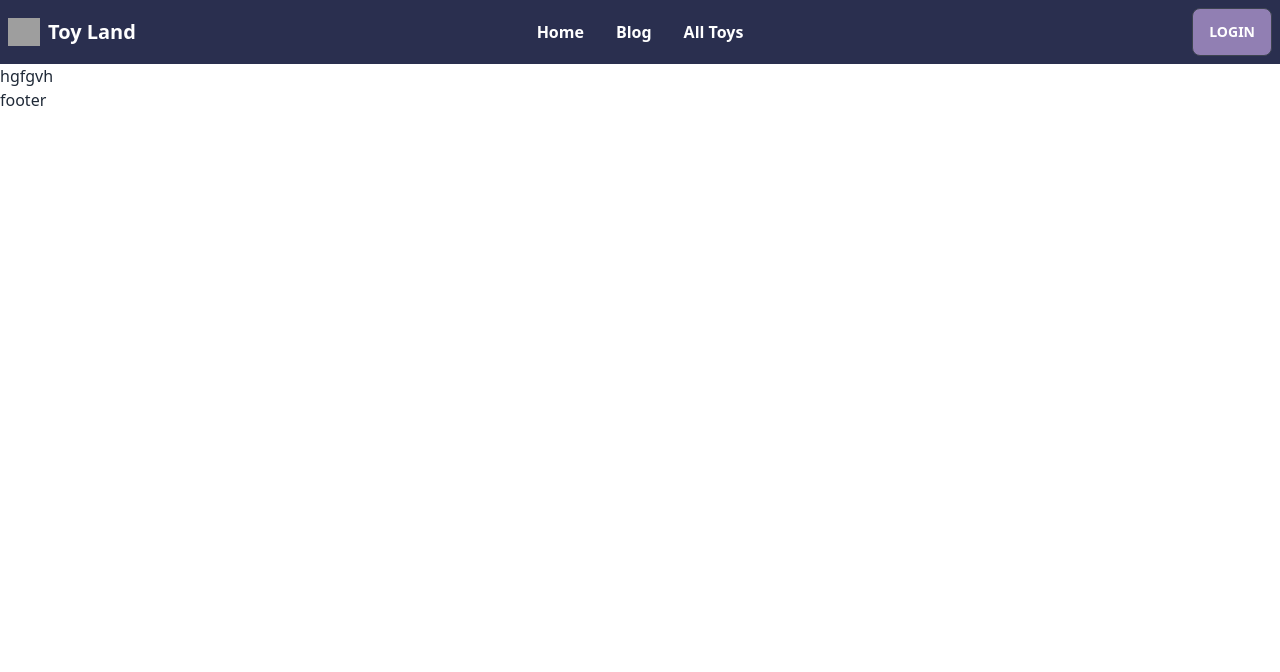
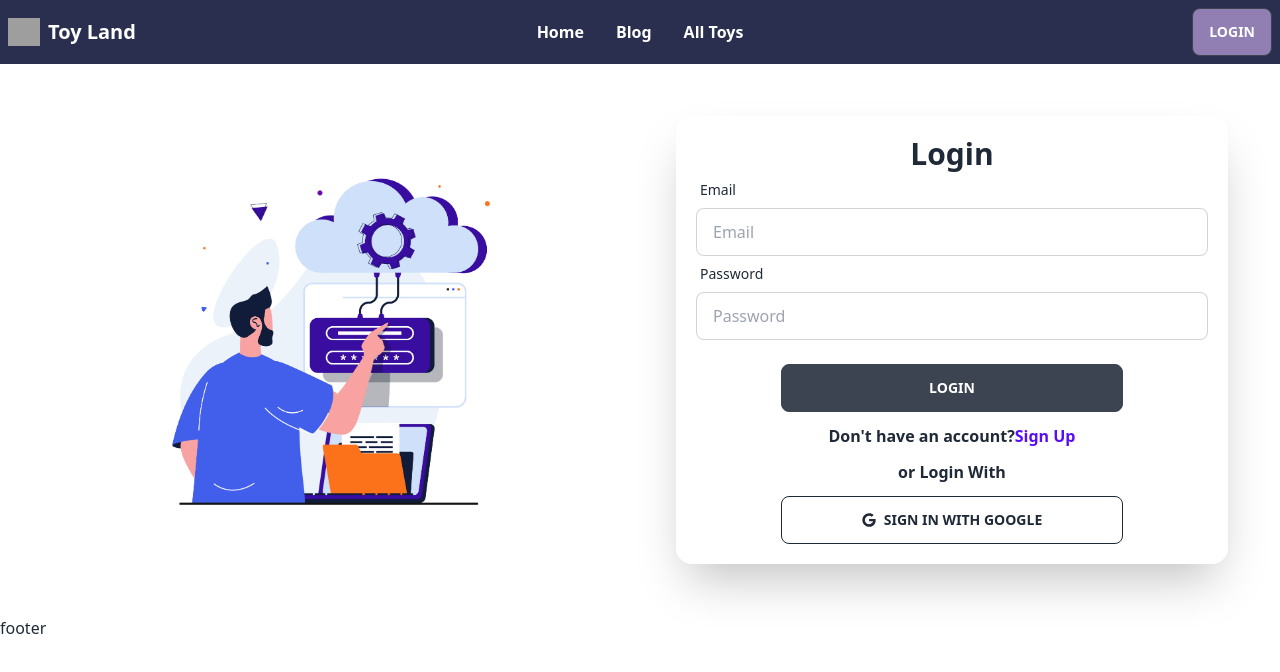
Before and after one commit to itsjahid01/toy-marketplace-client, a React (Vite) app: page /login in a window 1280 px wide. Shown: the top 672 px of the page. Built offline with nearby package versions, Linux system fonts and the light colour scheme; grey boxes are pictures that could not be loaded.

Commit message:
login page done

```diff
--- a/package.json
+++ b/package.json
@@ -15,6 +15,7 @@
     "match-sorter": "^6.3.1",
     "react": "^18.2.0",
     "react-dom": "^18.2.0",
+    "react-icons": "^4.8.0",
     "react-router-dom": "^6.11.2",
     "sort-by": "^1.2.0"
   },
--- a/src/pages/Login.jsx
+++ b/src/pages/Login.jsx
@@ -1,7 +1,61 @@
+import { Link } from "react-router-dom";
+import login from "../assets/login.jpg";
+import { FaGoogle } from "react-icons/fa";
+
 const Login = () => {
   return (
-    <div>
-      <h1>hgfgvh</h1>
+    <div className="container mx-auto">
+      <div className="md:flex justify-center items-center gap-8 p-8 ">
+        <div className="md:w-1/2 p-5">
+          <img src={login} alt="" />
+        </div>
+        <div className=" md:w-1/2 p-5">
+          <div className="card shadow-2xl p-5">
+            <h1 className="text-3xl font-bold text-center">Login</h1>
+            <form className="">
+              <div className="form-control">
+                <label className="label">
+                  <span className="label-text">Email</span>
+                </label>
+                <input
+                  type="email"
+                  placeholder="Email"
+                  name="email"
+                  className="input input-bordered"
+                />
+              </div>
+              <div className="form-control">
+                <label className="label">
+                  <span className="label-text">Password</span>
+                </label>
+                <input
+                  type="password"
+                  placeholder="Password"
+                  name="password"
+                  className="input input-bordered"
+                />
+              </div>
+              {/* <p className="text-red-500">{error}</p> */}
+              <div className="form-control w-4/6 mx-auto mt-6">
+                <button className="btn">Login</button>
+              </div>
+            </form>
+            <p className="mt-3 mb-3 text-center font-semibold">
+              Don't have an account?
+              <Link to="/register" className="link-primary">
+                Sign Up
+              </Link>
+            </p>
+            <p className="text-center font-semibold">or Login With</p>
+            <button className="btn btn-outline w-4/6 mx-auto mt-3">
+              <span className="mr-2">
+                <FaGoogle />
+              </span>
+              Sign in with Google
+            </button>
+          </div>
+        </div>
+      </div>
     </div>
   );
 };
--- a/src/pages/Register.jsx
+++ b/src/pages/Register.jsx
@@ -1,7 +1,78 @@
+import { Link } from "react-router-dom";
+import signUp from "../assets/sign-up.png";
+
 const Register = () => {
   return (
-    <div>
-      <h1>gfhngh</h1>
+    <div className="container mx-auto">
+      <div className="md:flex justify-center items-center gap-8 p-8 ">
+        <div className="md:w-1/2 p-5">
+          <img src={signUp} alt="" />
+        </div>
+        <div className=" md:w-1/2 p-5">
+          <div className="card shadow-2xl p-5">
+            <h1 className="text-3xl font-bold text-center">Sign Up</h1>
+            {/* {<p className="text-red-500">{error}</p>} */}
+            <form className="">
+              <div className="form-control">
+                <label className="label">
+                  <span className="label-text">Name</span>
+                </label>
+                <input
+                  type="text"
+                  placeholder="Name"
+                  name="name"
+                  className="input input-bordered"
+                />
+              </div>
+              <div className="form-control">
+                <label className="label">
+                  <span className="label-text">Email</span>
+                </label>
+                <input
+                  type="email"
+                  placeholder="Email"
+                  name="email"
+                  className="input input-bordered"
+                />
+              </div>
+              <div className="form-control">
+                <label className="label">
+                  <span className="label-text">Password</span>
+                </label>
+                <input
+                  type="password"
+                  placeholder="Password"
+                  name="password"
+                  className="input input-bordered"
+                />
+                {/* {<p className="text-red-500">{passError}</p>} */}
+              </div>
+              <div className="form-control">
+                <label className="label">
+                  <span className="label-text">Photo Url</span>
+                </label>
+                <input
+                  type="text"
+                  placeholder="Photo Url"
+                  name="photoUrl"
+                  className="input input-bordered"
+                />
+              </div>
+
+              {/* <p className="text-red-500">{error}</p> */}
+              <div className="form-control w-4/6 mx-auto mt-6">
+                <button className="btn">Register</button>
+              </div>
+            </form>
+            <p className="text-center font-semibold mt-3">
+              Already have an account?
+              <Link to="/login" className="link-primary">
+                Log in
+              </Link>
+            </p>
+          </div>
+        </div>
+      </div>
     </div>
   );
 };
```
Also changed, not shown: 1 other file (tests, documents, lock files or other folders).
